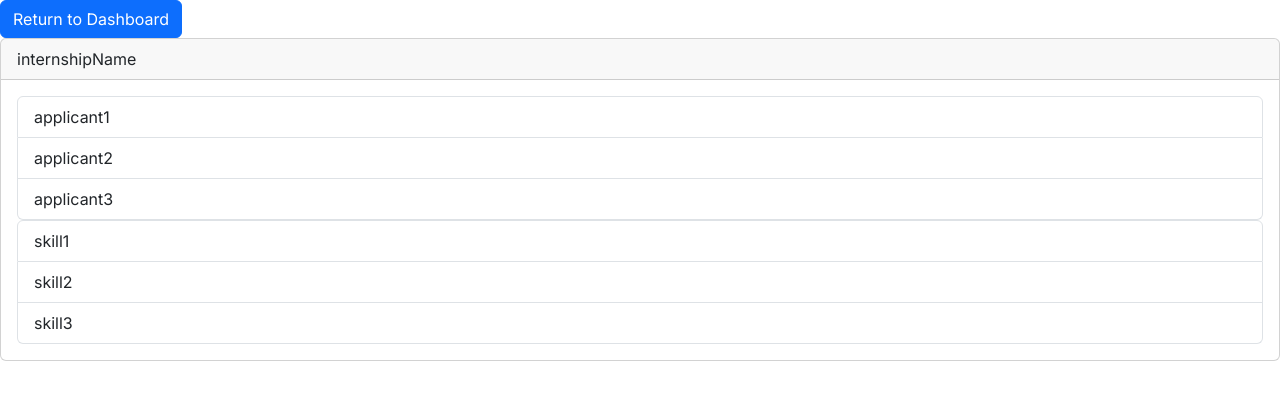
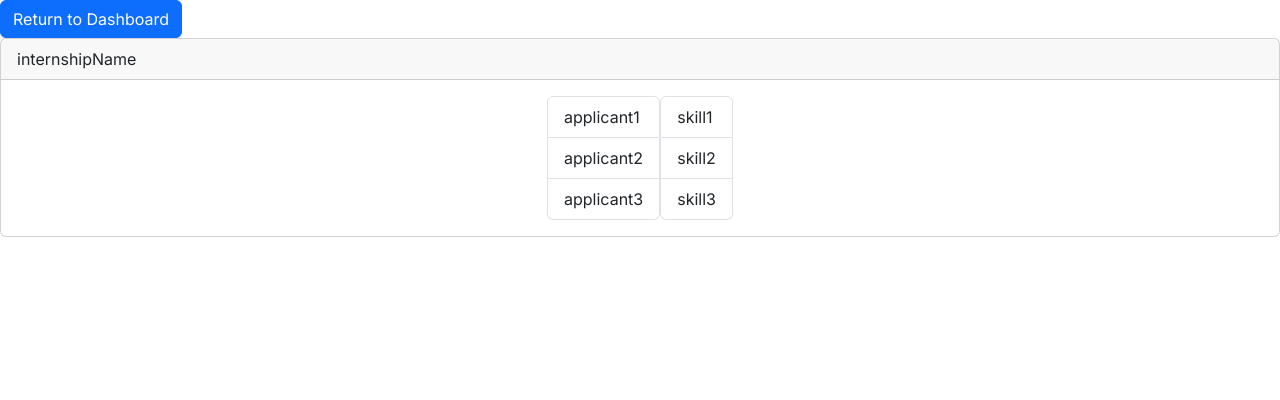
Before and after one commit to robwakefield/InternHunt, a Next.js app: page /recruiterInternship in a window 1280 px wide. Shown: the top 400 px of the page. Built offline with nearby package versions, Linux system fonts and the light colour scheme.

Commit message:
Added Nav into card

```diff
--- a/src/app/recruiterInternship/page.js
+++ b/src/app/recruiterInternship/page.js
@@ -1,7 +1,7 @@
 'use client'
 import "bootstrap/dist/css/bootstrap.min.css"
 import Button from "react-bootstrap/Button";
-import { ListGroup, ListGroupItem } from "react-bootstrap";
+import { ListGroup, ListGroupItem, Nav } from "react-bootstrap";
 import { Component } from "react";
 import Card from 'react-bootstrap/Card';
 
@@ -14,8 +14,10 @@ function RecruiterInternship() {
       <Card>
         <Card.Header>{internshipName}</Card.Header>
         <Card.Body>
-          <ApplicantList />
-          <SkillList />
+          <Nav fill className="justify-content-center">
+            <ApplicantList />
+            <SkillList />
+          </Nav>
         </Card.Body>
       </Card>
     </main>
```
